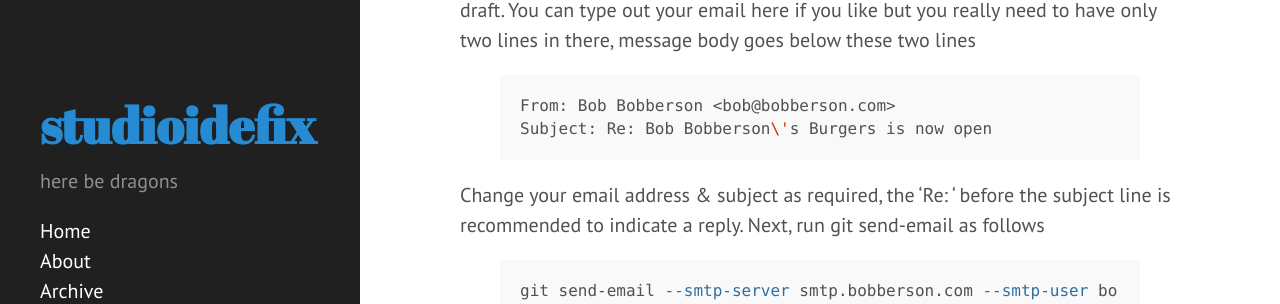
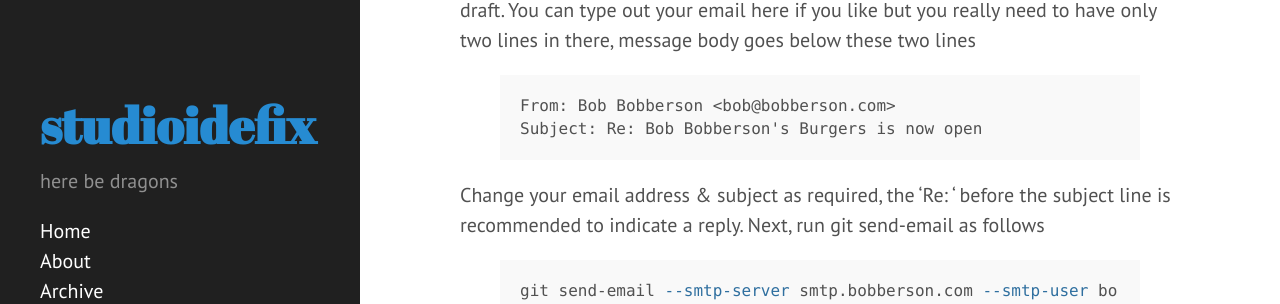
Before and after one commit to anish/anish.github.io, a Jekyll site: the page built from _posts/2014-06-17-replying-to-lkml.md, in a window 1280 px wide and 900 px high, scrolled down 1670 px. Shown: the part 164-468 px from the top of the window. Built offline with Jekyll 4.4.1, drawn with Linux system fonts in a browser that asks for light colours; Markdown is read by kramdown in place of the engine named in the settings; comment, search, counter and statistics services are not loaded.

Commit message:
test pygment formatting

```diff
--- a/_posts/2014-06-17-replying-to-lkml.md
+++ b/_posts/2014-06-17-replying-to-lkml.md
@@ -36,9 +36,9 @@ Now, lets takes a sample message to reply to. Let's presume we want to reply to
 Message-Id	<CA+55aFzNDTm_O8rGYdNw1S99P06u6EeSdttXBvtURJocQT2O0g@mail.gmail.com>
 {% endhighlight %}
 The value inside <...> is the Message-Id we need to reply to create a thread around this message. Next, we create a text file, let's say msg1 that git can parse as an email draft. You can type out your email here if you like but you really need to have only two lines in there, message body goes below these two lines
-{% highlight bash %}
+{% highlight default %}
 From: Bob Bobberson <bob@bobberson.com>
-Subject: Re: Bob Bobberson\'s Burgers is now open
+Subject: Re: Bob Bobberson's Burgers is now open
 {% endhighlight %}
 Change your email address & subject as required, the 'Re: ' before the subject line is recommended to indicate a reply. Next, run git send-email as follows
 {% highlight bash %}
```
